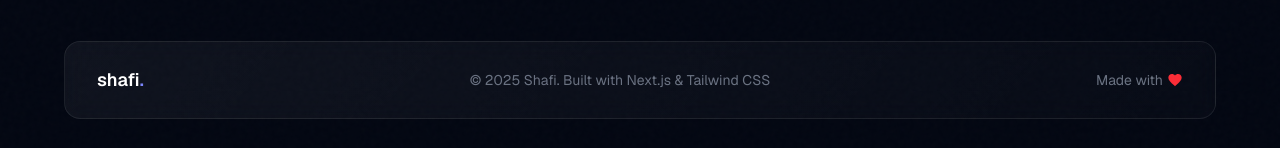
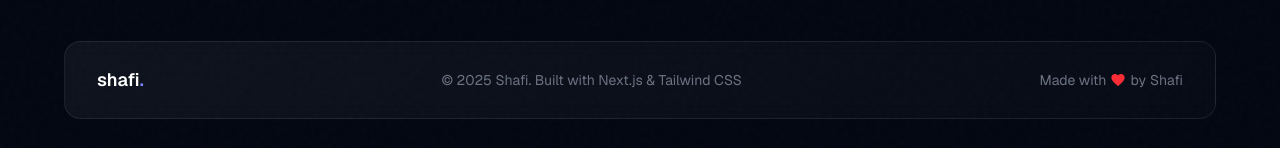
Before and after one commit to shafisma/portfolio, a Next.js app: page / in a window 1280 px wide. Shown: the part 3749-3897 px from the top of the page. Built offline with nearby package versions, Linux system fonts and the light colour scheme.

Commit message:
Update the Footer

```diff
--- a/app/components/layout/Footer.tsx
+++ b/app/components/layout/Footer.tsx
@@ -16,7 +16,7 @@ export function Footer() {
               <span>Made with</span>
               <svg className="w-4 h-4 text-red-500" fill="currentColor" viewBox="0 0 24 24">
                 <path d="M12 21.35l-1.45-1.32C5.4 15.36 2 12.28 2 8.5 2 5.42 4.42 3 7.5 3c1.74 0 3.41.81 4.5 2.09C13.09 3.81 14.76 3 16.5 3 19.58 3 22 5.42 22 8.5c0 3.78-3.4 6.86-8.55 11.54L12 21.35z"/>
-              </svg>
+              </svg> by <a href="https://github.com/shafisma">Shafi</a>
             </div>
           </div>
         </div>
```
